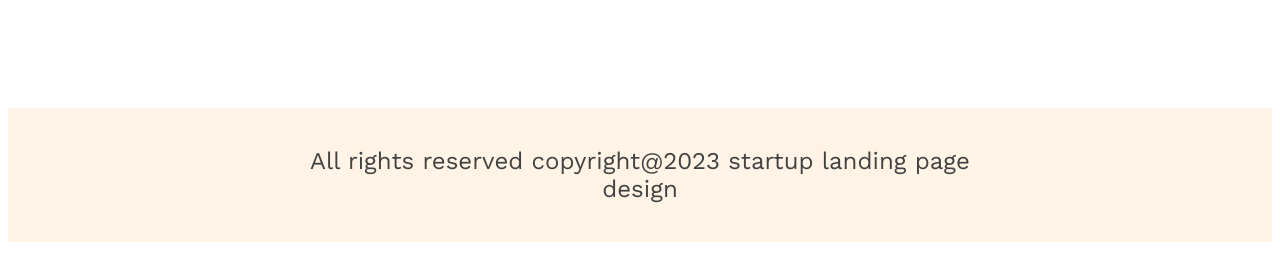
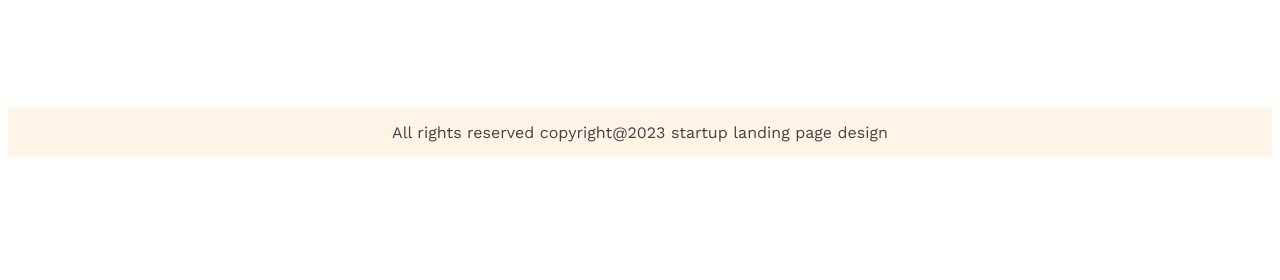
Before and after one commit to mdsohelrana599/Architects-Web-Responsive, a plain HTML site: page index.html in a window 1280 px wide. Shown: the part 2931-3211 px from the top of the page. Drawn offline with nearby package versions, Linux system fonts and the light colour scheme.

Commit message:
done css commit

```diff
--- a/style/style.css
+++ b/style/style.css
@@ -172,8 +172,8 @@ footer{
 }
 .footer-text{
     text-align: center;
-    font-size: 1.5rem;
-    padding: 39px 300px;
+    font-size: 1rem;
+    padding: 15px 100px;
     border-radius: 8px;
 }
 
```
